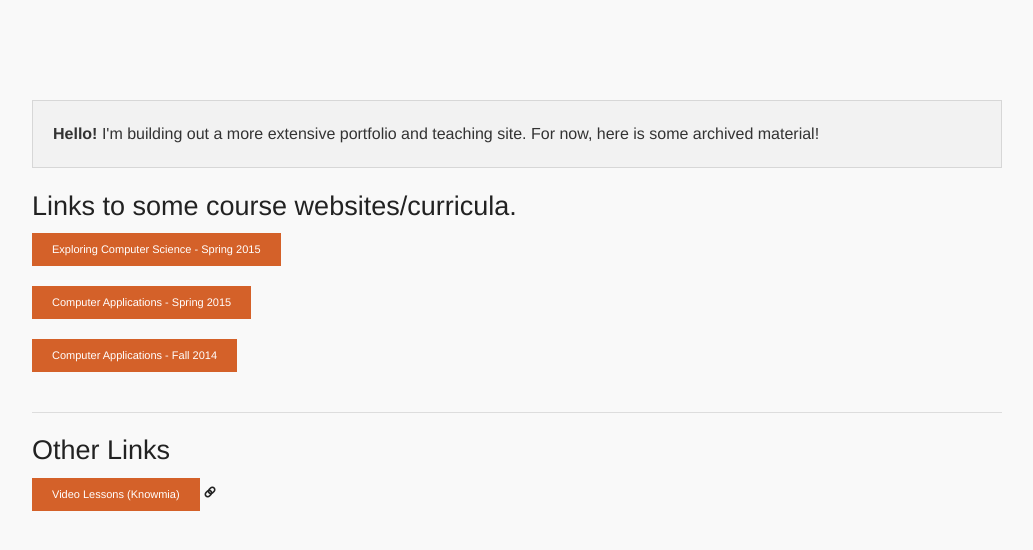
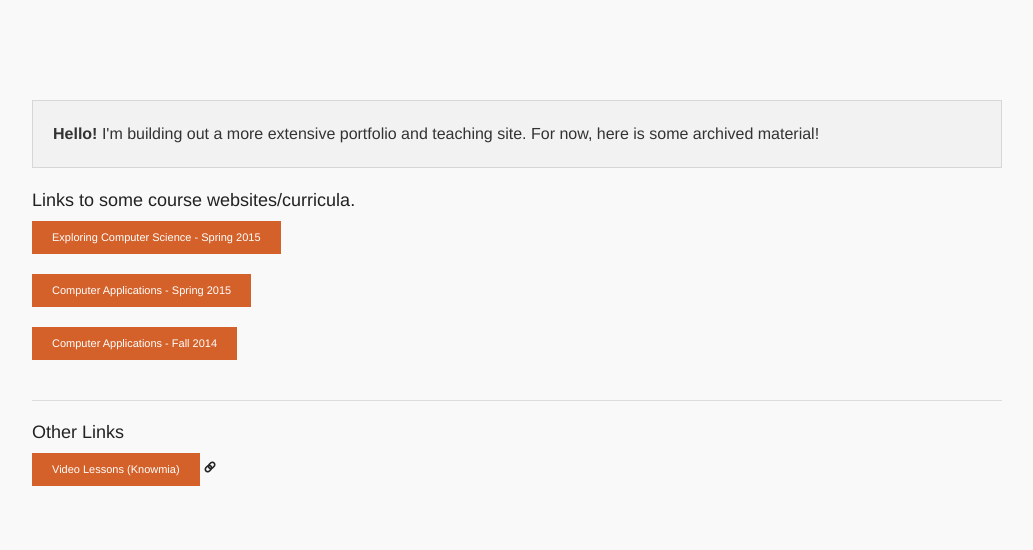
Before and after one commit to mr-shafiei/mr-shafiei.github.io, a Jekyll site: the page built from index.html, in a window 1280 px wide. Shown: the top 550 px of the page, without its empty margins (123-1156 px from the left). Built offline with Jekyll 4.4.1, drawn with Linux system fonts in a browser that asks for light colours; some web fonts are replaced; Markdown is read by kramdown in place of the engine named in the settings.

```diff
--- a/index.html
+++ b/index.html
@@ -4,13 +4,13 @@ title:      Mr. Shafiei
 ---
 <div style="padding-top:100px;">
 <div class="panel"><p><strong>Hello!</strong>  I'm building out a more extensive portfolio and teaching site.  For now, here is some archived material!</p></div>
-<h3>Links to some course websites/curricula.</h3>
+<h5>Links to some course websites/curricula.</h5>
 <a href="exploring-computer-science" class="button tiny">Exploring Computer Science - Spring 2015</a><br>
 <a href="computer-applications" class="button tiny">Computer Applications - Spring 2015</a><br>
 <a href="courses/computer-applications-1" class="button tiny">Computer Applications - Fall 2014</a><br>
 
 <hr>
 
-<h3>Other Links</h3>
+<h5>Other Links</h5>
 <a href="http://www.knowmia.com/teacher/bobakshafiei" class="button tiny">Video Lessons (Knowmia)</a>
 </div>
```
